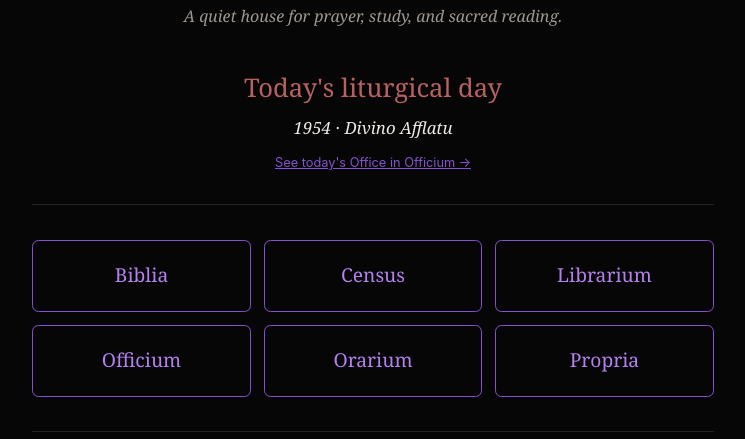
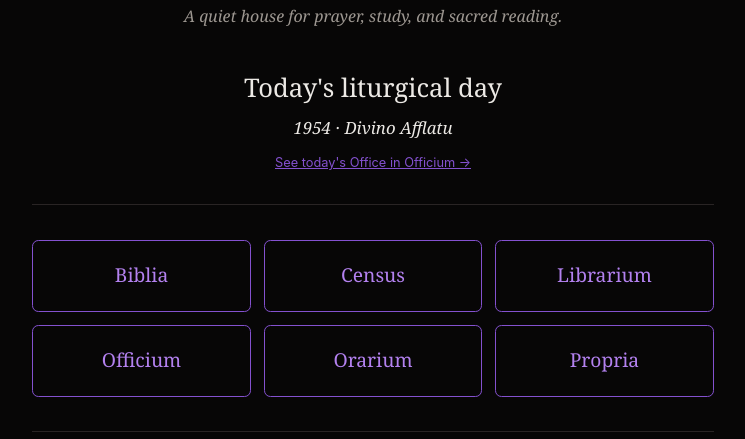
Before and after one commit to SebastianChannell/Florilegium, a website: page index.html in a window 1280 px wide. Shown: the part 133-572 px from the top of the page, without its empty margins (267-1012 px from the left). Drawn offline with Linux system fonts and the light colour scheme; no server answers.

Commit message:
Show normal DO feast headings in white, rubric ones in red

```diff
--- a/assets/styles.css
+++ b/assets/styles.css
@@ -43,7 +43,8 @@ a { color: inherit; }
 
 main { flex: 1 0 auto; }
 .liturgical-day { margin: 0 auto 2.15rem; padding: .45rem 0 2rem; border-bottom: 1px solid var(--line); text-align: center; }
-.liturgical-feast { margin: 0; color: var(--rubric); font-family: var(--serif); font-size: clamp(1.18rem,4vw,1.6rem); line-height: 1.4; overflow-wrap: anywhere; }
+.liturgical-feast { margin: 0; color: var(--text); font-family: var(--serif); font-size: clamp(1.18rem,4vw,1.6rem); line-height: 1.4; overflow-wrap: anywhere; }
+.liturgical-feast.is-rubric { color: var(--rubric); }
 .liturgical-temporal { max-width: 42rem; margin: .62rem auto 0; font-family: var(--serif); font-style: italic; font-size: clamp(.92rem,2.7vw,1.05rem); line-height: 1.5; }
 .temporal-label { color: var(--rubric); }
 .temporal-value { color: var(--temporal); }
```
